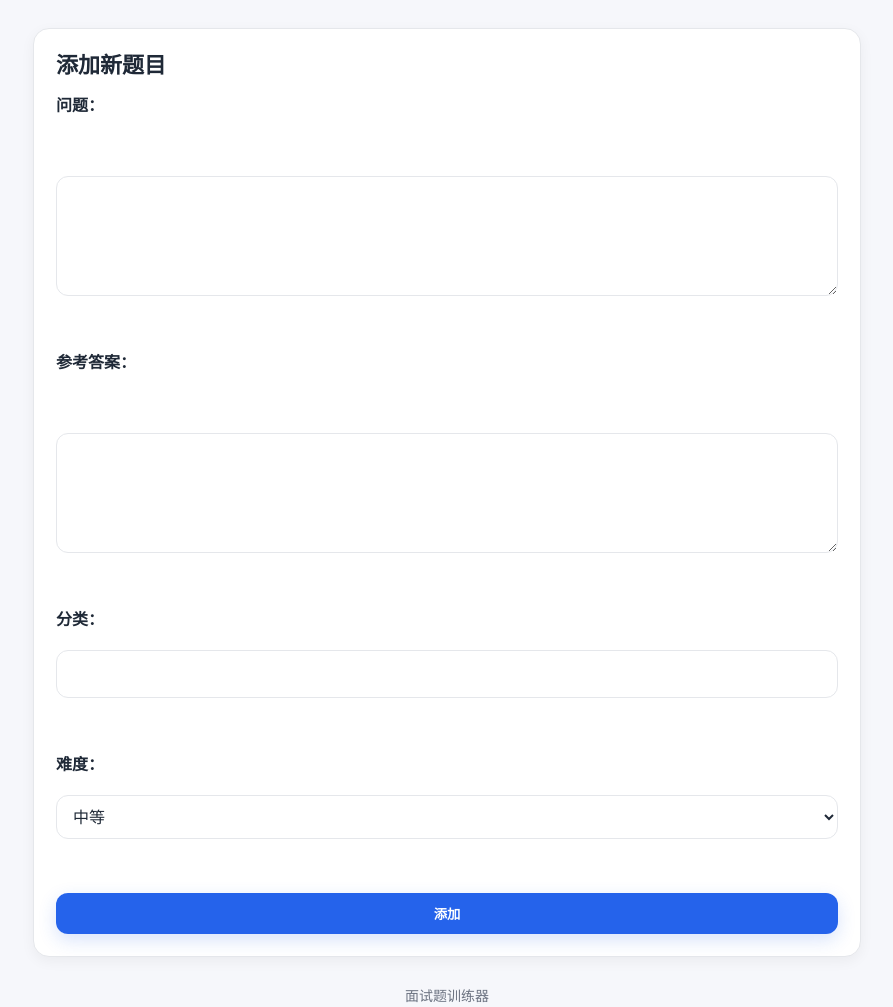
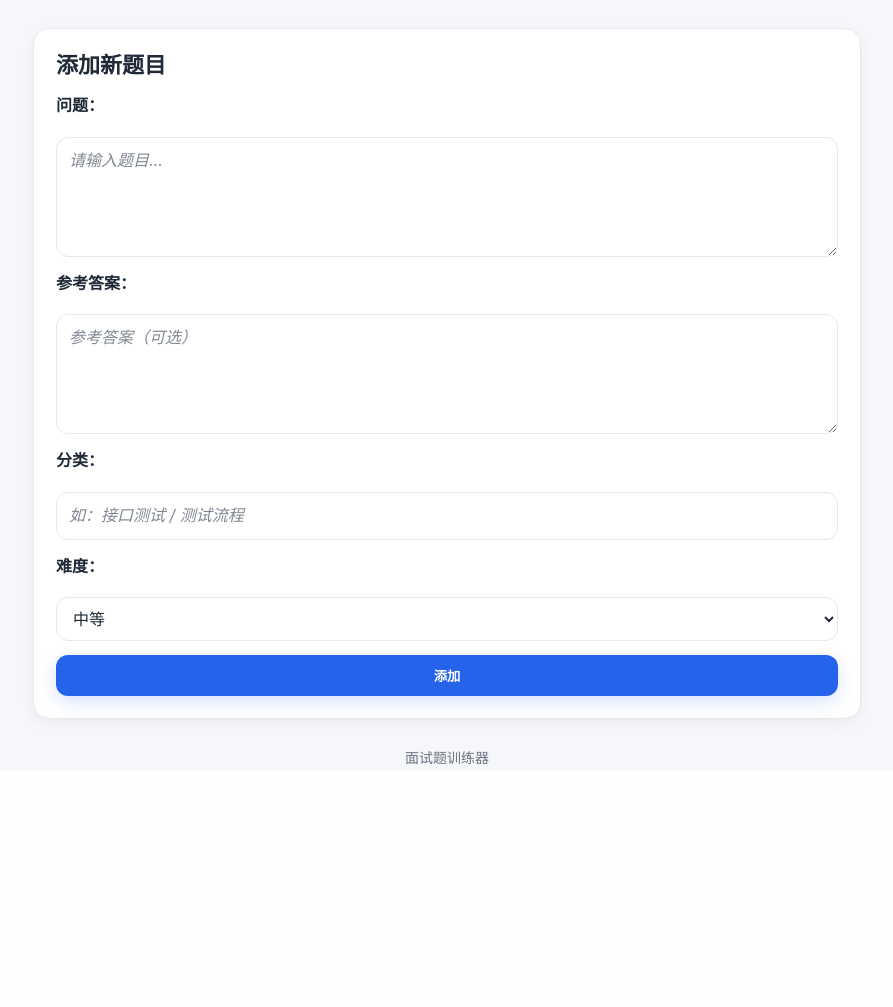
Before and after one commit to Biophilia18/interview_trainer, a Flask app: page /add_question in a window 1280 px wide. Shown: the part 63-1070 px from the top of the page, without its empty margins (193-1086 px from the left). After the commit the page ends 828 px from the top, so only its background shows below. Run offline with Flask 3, Linux system fonts and the light colour scheme.

Commit message:
optimized web style

```diff
--- a/templates/add_question.html
+++ b/templates/add_question.html
@@ -2,18 +2,22 @@
 {% block content %}
 <h2>添加新题目</h2>
 <form action="{{ url_for('add_question') }}" method="post">
-  <label>问题：</label><br>
-  <textarea name="question" rows="3" cols="50" required></textarea><br>
-  <label>参考答案：</label><br>
-  <textarea name="answer" rows="3" cols="50"></textarea><br>
-  <label>分类：</label>
-  <input type="text" name="category"><br>
-  <label>难度：</label>
-  <select name="difficulty">
+  <label for="question">问题：</label>
+  <textarea id="question" name="question" rows="3" placeholder="请输入题目..." required></textarea>
+
+  <label for="answer">参考答案：</label>
+  <textarea id="answer" name="answer" rows="3" placeholder="参考答案（可选）"></textarea>
+
+  <label for="category">分类：</label>
+  <input id="category" type="text" name="category" placeholder="如：接口测试 / 测试流程">
+
+  <label for="difficulty">难度：</label>
+  <select id="difficulty" name="difficulty">
     <option value="简单">简单</option>
     <option value="中等" selected>中等</option>
     <option value="困难">困难</option>
-  </select><br>
+  </select>
+
   <button type="submit">添加</button>
 </form>
 {% endblock %}
```
